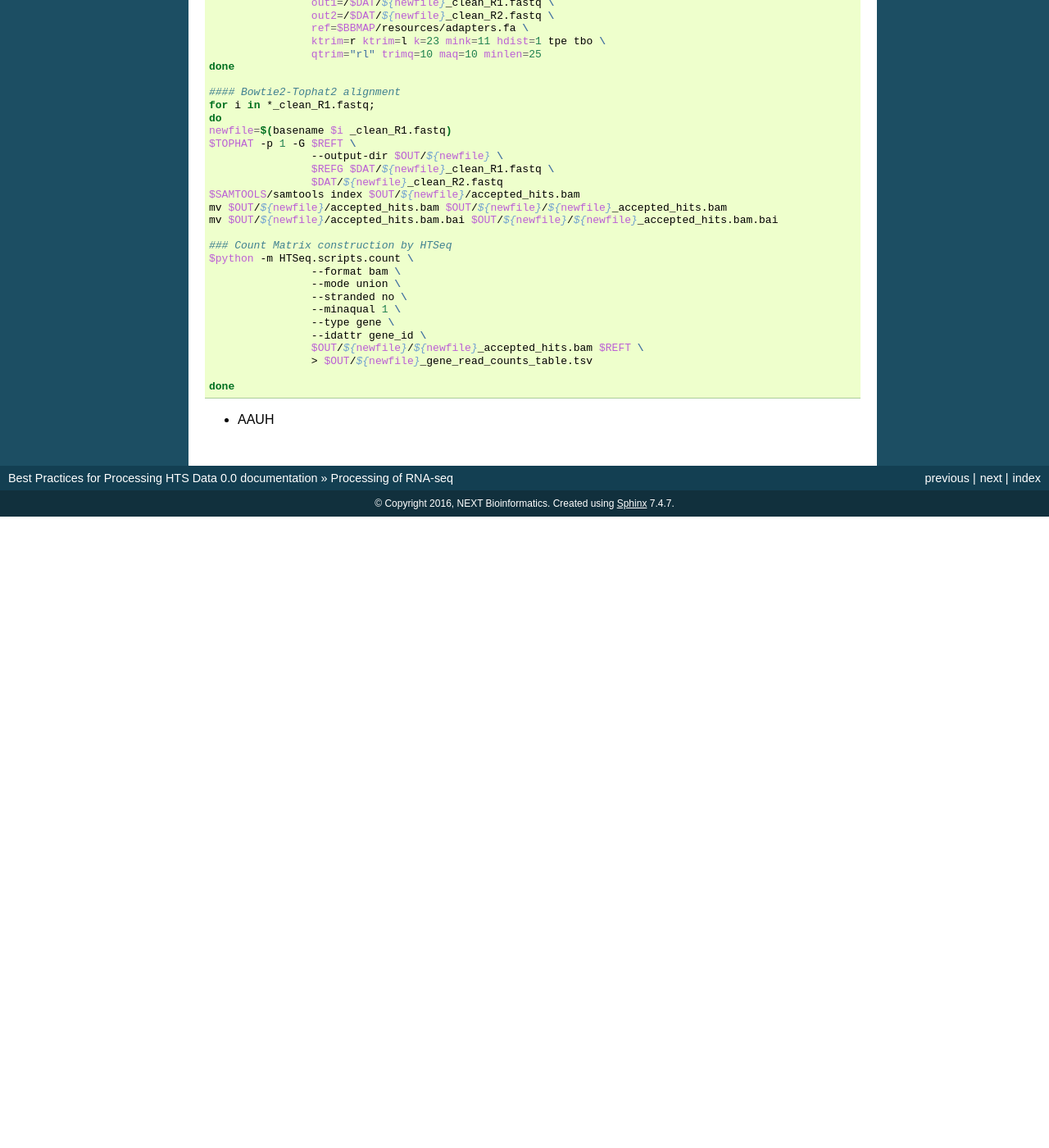
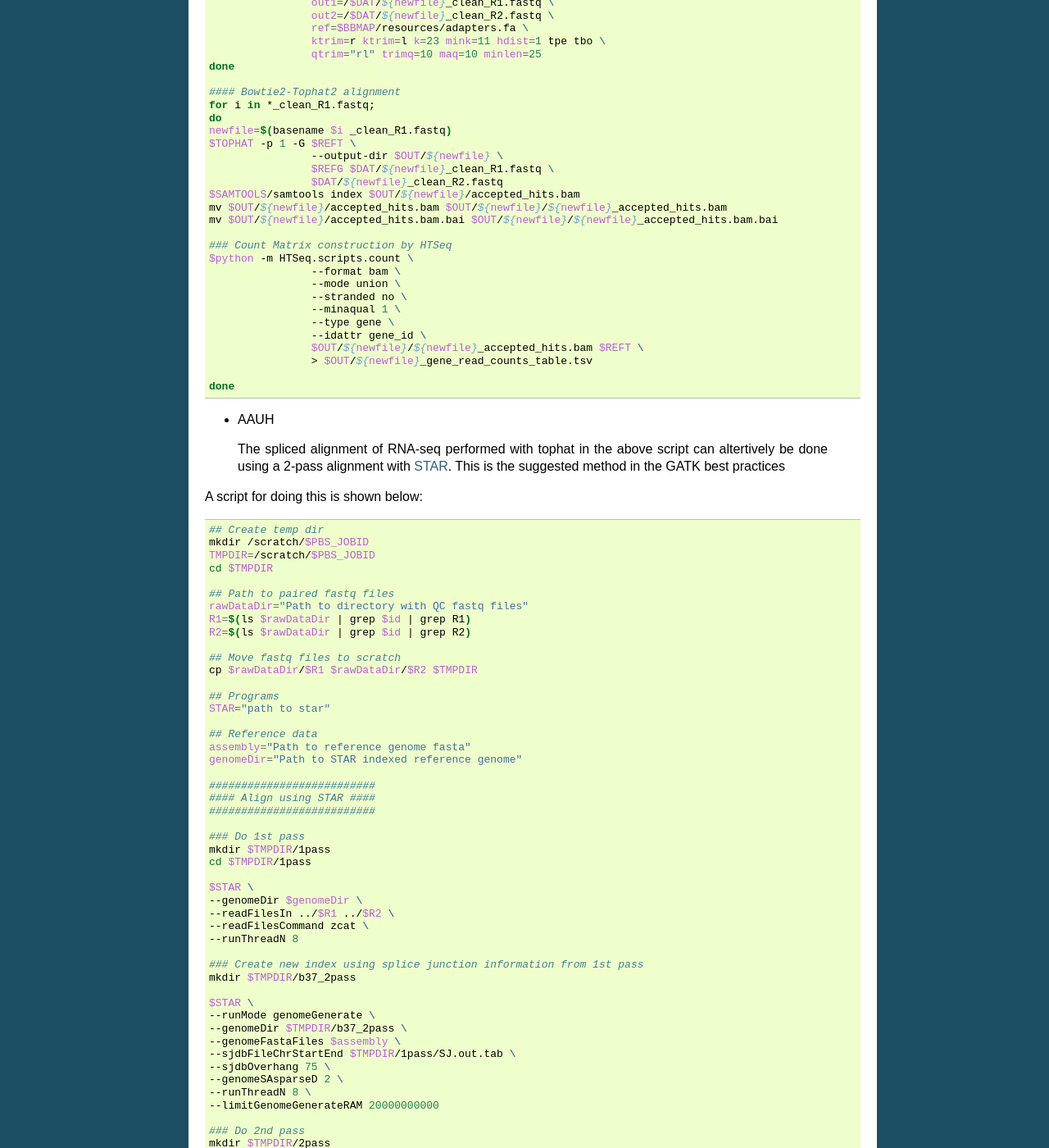
Before and after one commit to NEXTBioinformatics/Best-Practices-for-Processing-HTS-Data, a Sphinx documentation site: the page built from source/rnaseq_processing.rst, in a window 1280 px wide and 1400 px high, scrolled down 690 px. Shown: the whole window at 82% size. Built offline with Sphinx 7.4.7, drawn with Linux system fonts in a browser that asks for light colours; before the commit the page ends 1320 px from its top, so only the background shows below that; some of the changed text lies outside the part shown.

Commit message:
Added STAR+cufflinks

```diff
--- a/source/rnaseq_processing.rst
+++ b/source/rnaseq_processing.rst
@@ -71,3 +71,107 @@
 	done
 
 - AAUH
+
+ The spliced alignment of RNA-seq performed with tophat in the above script can altertively be done using a 2-pass alignment with `STAR <https://github.com/alexdobin/STAR>`_.
+ This is the suggested method in the GATK best practices
+
+A script for doing this is shown below::
+
+	## Create temp dir
+	mkdir /scratch/$PBS_JOBID
+	TMPDIR=/scratch/$PBS_JOBID
+	cd $TMPDIR
+
+	## Path to paired fastq files
+	rawDataDir="Path to directory with QC fastq files"
+	R1=$(ls $rawDataDir | grep $id | grep R1)
+	R2=$(ls $rawDataDir | grep $id | grep R2)
+
+	## Move fastq files to scratch
+	cp $rawDataDir/$R1 $rawDataDir/$R2 $TMPDIR
+
+	## Programs
+	STAR="path to star"
+
+	## Reference data
+	assembly="Path to reference genome fasta"
+	genomeDir="Path to STAR indexed reference genome"
+
+	##########################
+	#### Align using STAR ####
+	##########################
+
+	### Do 1st pass
+	mkdir $TMPDIR/1pass
+	cd $TMPDIR/1pass
+
+	$STAR \
+	--genomeDir $genomeDir \
+	--readFilesIn ../$R1 ../$R2 \
+	--readFilesCommand zcat \
+	--runThreadN 8
+
+	### Create new index using splice junction information from 1st pass
+	mkdir $TMPDIR/b37_2pass
+
+	$STAR \
+	--runMode genomeGenerate \
+	--genomeDir $TMPDIR/b37_2pass \
+	--genomeFastaFiles $assembly \
+	--sjdbFileChrStartEnd $TMPDIR/1pass/SJ.out.tab \
+	--sjdbOverhang 75 \
+	--genomeSAsparseD 2 \
+	--runThreadN 8 \
+	--limitGenomeGenerateRAM 20000000000
+
+	### Do 2nd pass
+	mkdir $TMPDIR/2pass
+	cd $TMPDIR/2pass
+	$STAR \
+	--genomeDir $TMPDIR/b37_2pass \
+	--readFilesIn ../$R1 ../$R2 \
+	--readFilesCommand zcat \
+	--runThreadN 8 \
+	--outSAMstrandField intronMotif \
+	--outSAMtype BAM SortedByCoordinate \
+	--outFileNamePrefix ${id}_STAR_
+	#--outSaMmapqUnique 60 \
+
+	## Return output
+	cp * $outDir
+
+	## Clean up scratch
+	cd /scratch
+	rm -fr $PBS_JOBID
+
+Transcipt level expression can then be inferred using `Cufflinks <https://github.com/cole-trapnell-lab/cufflinks>`_.
+This is done using the script below::
+
+	## Paths
+	mkdir /scratch/$PBS_JOBID
+	TMPDIR=/scratch/$PBS_JOBID
+	bamFile="path to STAR aligned BAM file"
+	cufflinks="path to cufflinks"
+	gff="Path to gff file"
+	outDir="Path for output files"
+
+	cd $TMPDIR
+	cp $bamFile $TMPDIR
+
+	# Construct the mask file
+	grep rRNA $gff > mask.gff3
+	grep tRNA $gff >> mask.gff3
+
+	# Run cufflinks
+	echo Running cufflinks ...
+	$cufflinks \
+	--GTF-guide $gff \
+	--mask-file mask.gff3 \
+	--library-type fr-unstranded \
+	--num-threads 8 \
+	--output-dir cufflinks \
+	--quiet \
+	$bamFile
+
+	echo moving files to home dir
+	cp -fr $TMPDIR/cufflinks/* $outDir
```
Also changed, not shown: source/structural_variants.rst (+9 -9 lines).
